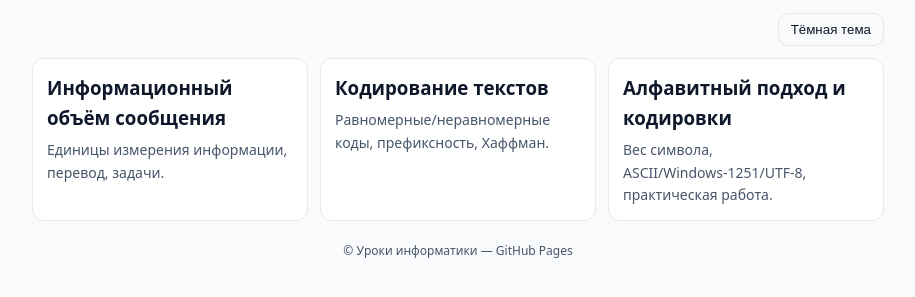
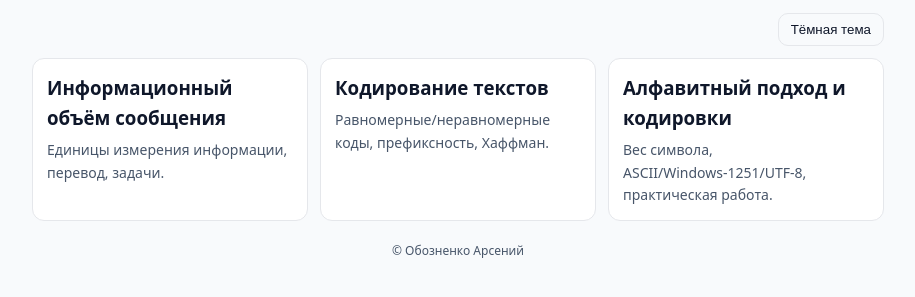
Before and after one commit to neonco/uroki-informatika, a plain HTML site: page index.html in a window 1280 px wide. Shown: the part 105-402 px from the top of the page, without its empty margins (182-1097 px from the left). Drawn offline with Linux system fonts and the light colour scheme.

Commit message:
Update footer: © Обозненко Арсений

```diff
--- a/index.html
+++ b/index.html
@@ -48,7 +48,7 @@
           <p>Вес символа, ASCII/Windows‑1251/UTF‑8, практическая работа.</p>
         </a>
       </main>
-      <footer>© Уроки информатики — GitHub Pages</footer>
+      <footer>© Обозненко Арсений</footer>
     </div>
     <script>
       (function(){
```
